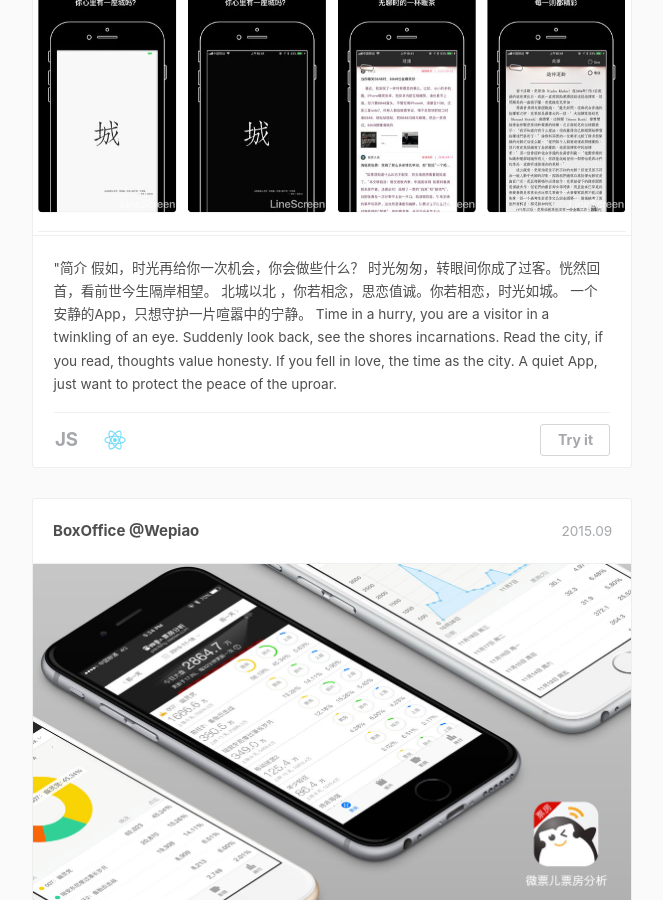
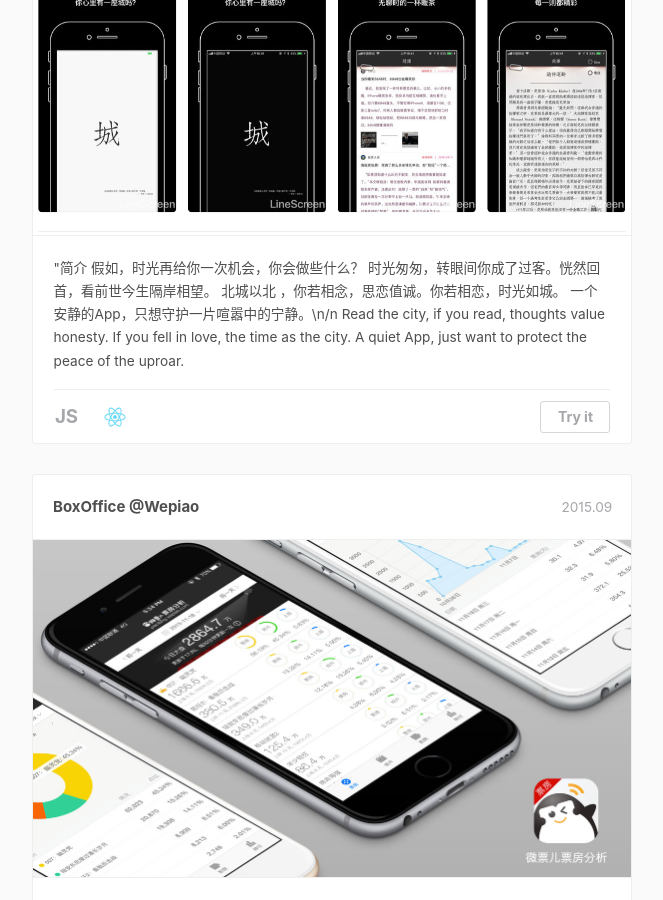
Before and after one commit to northcity/northcity.github.io, a Jekyll site: the page built from portfolio/index.html, in a window 1280 px wide and 900 px high, scrolled down 744 px. Shown: the whole window, without its empty margins (308-971 px from the left). Built offline with Jekyll 4.4.1, drawn with Linux system fonts in a browser that asks for light colours; nearby versions of some CDN libraries; comment, search, counter and statistics services are not loaded.

```diff
--- a/portfolio/index.html
+++ b/portfolio/index.html
@@ -36,10 +36,7 @@
 
 北城以北 ，你若相念，思恋值诚。你若相恋，时光如城。
 
-一个安静的App，只想守护一片喧嚣中的宁静。
-
-Time in a hurry, you are a visitor in a twinkling of an eye. Suddenly look back, see the shores incarnations.
-
+一个安静的App，只想守护一片喧嚣中的宁静。\n/n
 Read the city, if you read, thoughts value honesty. If you fell in love, the time as the city.
 
 A quiet App, just want to protect the peace of the uproar.
```
